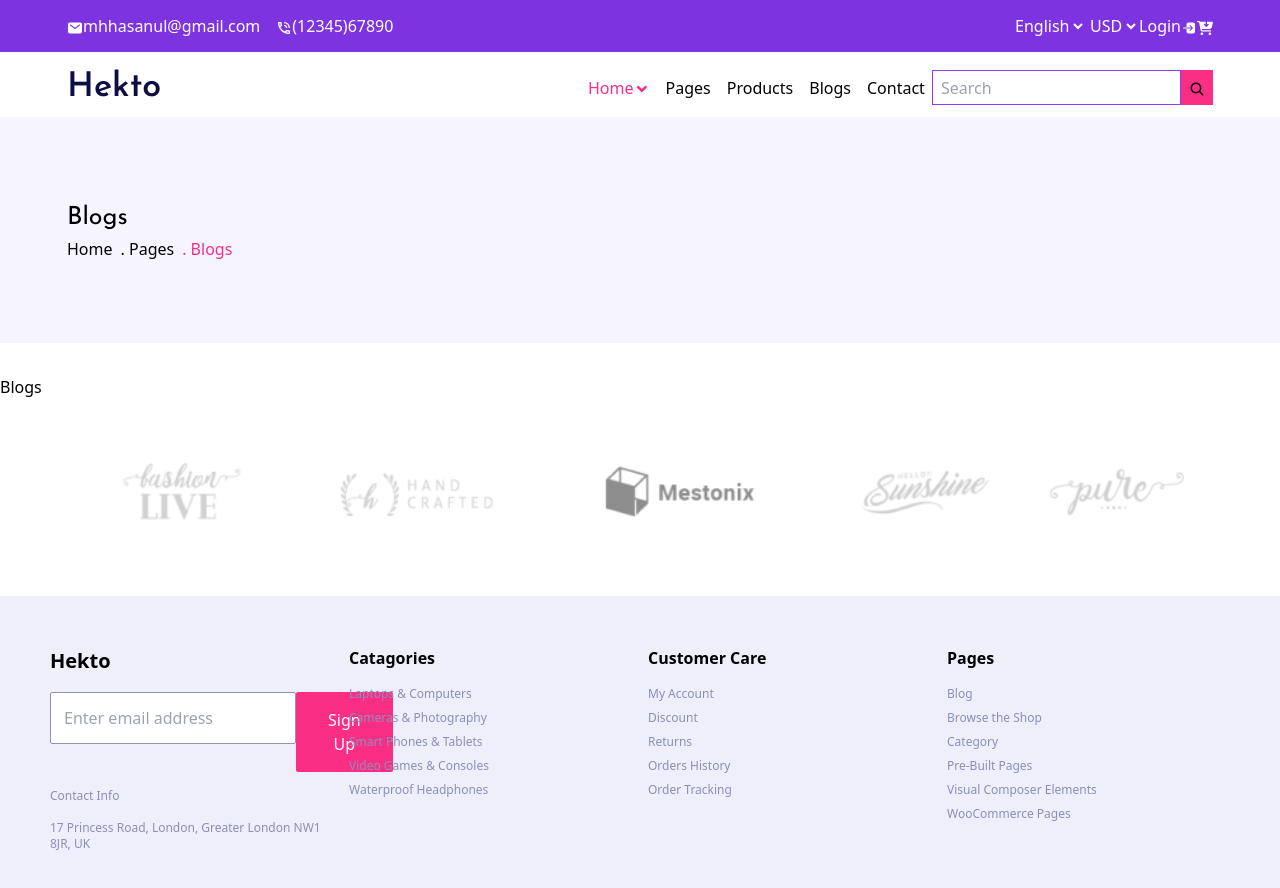
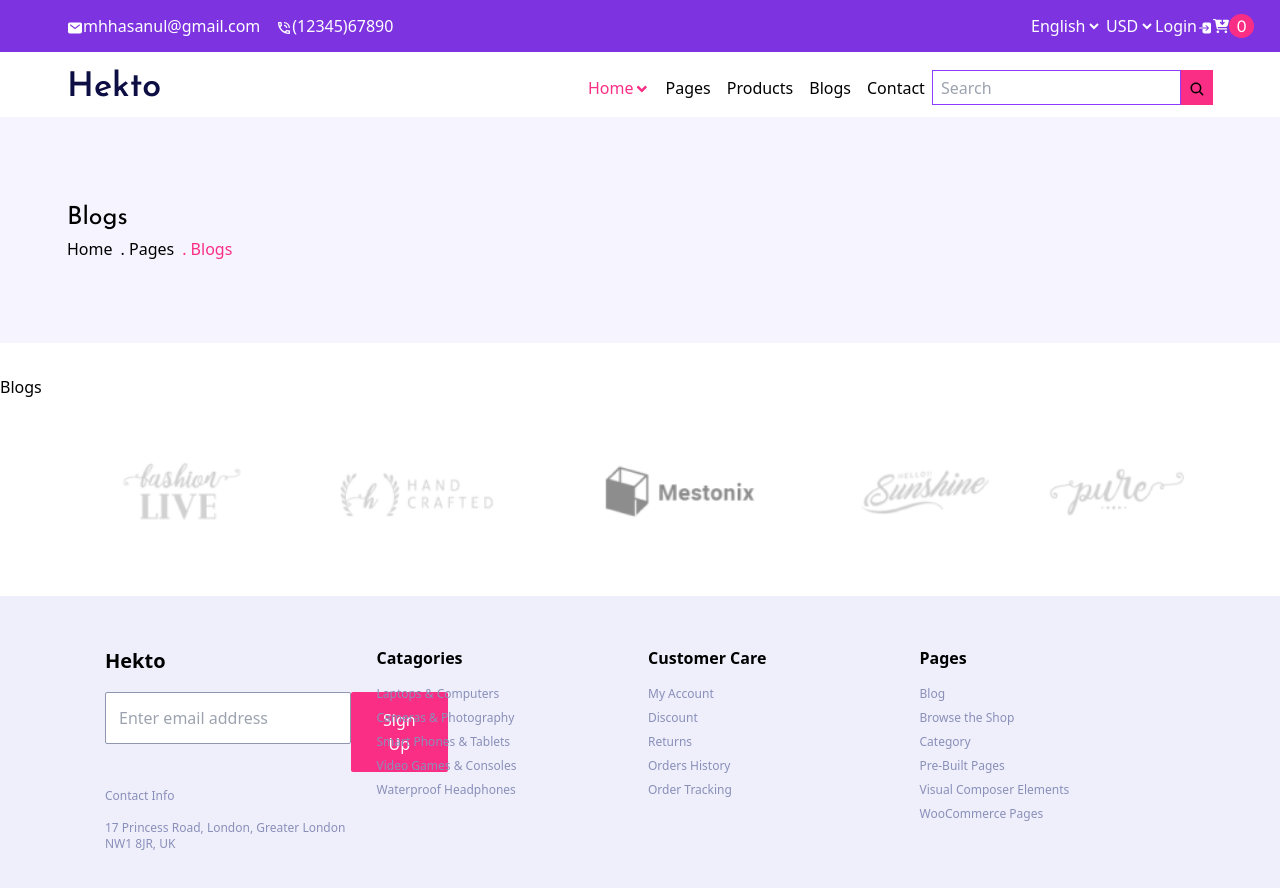
Before and after one commit to joblessgod/FigmaFireProject, a React (Vite) app: page /Blogs in a window 1280 px wide. Shown: the top 888 px of the page. Built offline with nearby package versions, Linux system fonts and the light colour scheme.

Commit message:
Some Changes
+ Loading Screen whenever any API calls
+ slug page api set up
+ related products on slug Page

```diff
--- a/src/App.jsx
+++ b/src/App.jsx
@@ -13,8 +13,9 @@ import Login from "./pages/Login";
 import Signup from "./pages/Signup";
 import Contact from "./pages/Contact";
 import Pages from "./pages/Pages";
-import Product from "./pages/products/Product";
-import Products from "./pages/products/Product";
+import LoadingScreen from "./components/Common/LoadingScreen";
+import Products from "./components/home/Product";
+import Cart from "./pages/Cart";
 
 const router = createBrowserRouter([
   {
@@ -26,16 +27,21 @@ const router = createBrowserRouter([
         element: <Home />,
       },
       {
-        path: "product",
-        element: <Products/>,
-      },
-      {
-        path: ":slug",
-        element: <Slug />,
+        path: "products",
+        children: [
+          {
+            path: ":slug",
+            element: <Slug />,
+          },
+        ],
       },
       {
         path: "pages",
         element: <Pages />,
+      },
+      {
+        path: "cart",
+        element: <Cart />,
       },
       {
         path: "blogs",
@@ -85,18 +91,7 @@ function App() {
   }, []);
 
   return (
-    <>
-      {isLoading ? (
-        <div className="flex h-screen items-center justify-center">
-          <button class="loader__btn">
-            <div class="loader"></div>
-            Loading
-          </button>
-        </div>
-      ) : (
-        <RouterProvider router={router} />
-      )}
-    </>
+    <>{isLoading ? <LoadingScreen /> : <RouterProvider router={router} />}</>
   );
 }
 
--- a/src/components/Common/Footer.jsx
+++ b/src/components/Common/Footer.jsx
@@ -2,8 +2,8 @@ import React from "react";
 
 export default function Footer() {
   return (
-    <>
-      <div className="grid grid-flow-row gap-4 bg-[#EEEFFB] p-[50px] sm:grid-cols-2 md:grid-cols-4 md:place-content-center">
+    <div className="bg-[#EEEFFB]">
+      <div className="grid grid-flow-row gap-4 container p-[50px] sm:grid-cols-2 md:grid-cols-4 md:place-content-center">
         <div className="flex flex-col gap-4">
           <p className="text-[20px] font-bold">Hekto</p>
           <div className="flex">
@@ -56,6 +56,6 @@ export default function Footer() {
           </ul>
         </div>
       </div>
-    </>
+    </div>
   );
 }
--- a/src/components/Common/Header.jsx
+++ b/src/components/Common/Header.jsx
@@ -16,6 +16,7 @@ import { setLogOut } from "../../redux/slice/user";
 
 export default function Header() {
   const user = useSelector((store) => store.user.value);
+  const cartItem = useSelector((store) => store.cart.value);
   const dispatch = useDispatch();
 
   const [isMenuOpen, setIsMenuOpen] = useState(false);
@@ -72,7 +73,7 @@ export default function Header() {
                       className="cursor-pointer"
                       onClick={() => {
                         dispatch(setLogOut());
-                        localStorage.removeItem("token")
+                        localStorage.removeItem("token");
                       }}
                     >
                       Logout{" "}
@@ -92,9 +93,14 @@ export default function Header() {
                 Wishlist <FaHeart className="inline-block" />
               </span> */}
 
-              <span className="font-sans">
-                <FaCartArrowDown className="inline-block" />
-              </span>
+              <Link className="relative" to={"/cart"}>
+                <span className="absolute flex items-center font-sans">
+                  <FaCartArrowDown className="inline-block" />
+                  <div className=" items-center rounded-[50%] bg-secondary px-2 text-center font-Lato text-[16px]">
+                    {cartItem.length}
+                  </div>
+                </span>
+              </Link>
             </div>
           </nav>
         </div>
--- /dev/null
+++ b/src/components/Common/LoadingScreen.jsx
@@ -0,0 +1,12 @@
+import React from "react";
+
+export default function LoadingScreen() {
+  return (
+    <div className="flex h-screen items-center justify-center">
+      <button class="loader__btn">
+        <div class="loader"></div>
+        Loading
+      </button>
+    </div>
+  );
+}
--- a/src/components/home/Home.jsx
+++ b/src/components/home/Home.jsx
@@ -2,7 +2,7 @@ import Banner from "./Banner";
 import "slick-carousel/slick/slick.css";
 import "slick-carousel/slick/slick-theme.css";
 import Slider from "react-slick";
-import Products from "../../pages/products/Product";
+import Products from "./Product";
 import axios from "axios";
 import React, { useEffect, useState } from "react";
 import Skeleton from "react-loading-skeleton";
@@ -95,7 +95,7 @@ export default function Home() {
         })}
       </Slider>
 
-      <div className="container grid   gap-4 py-[116px] sm:py-[130px] md:grid-cols-2 md:py-[148px] lg:grid-cols-4 lg:py-[166px] xl:py-[188px] xxl:py-[210px]">
+      <div className="container grid gap-4 py-[116px] sm:py-[130px] md:grid-cols-2 md:py-[148px] lg:grid-cols-4 lg:py-[166px] xl:py-[188px] xxl:py-[210px]">
         {products.map((el) => {
           return (
             <>
--- a/src/pages/products/Product.jsx
+++ b/src/components/home/Product.jsx
@@ -1,9 +1,12 @@
 import React from "react";
 import { FaCartPlus } from "react-icons/fa";
-import BreadCrumb from "../../components/Common/BreadCrumb";
+import { useDispatch } from "react-redux";
+// import BreadCrumb from "../Common/BreadCrumb";
 import { useNavigate } from "react-router-dom";
+import { addCartItem } from "../../redux/slice/cart";
 
 export default function Products(props) {
+  const dispatch = useDispatch();
   const navigate = useNavigate();
   return (
     <>
@@ -11,14 +14,15 @@ export default function Products(props) {
       navigate(`/products/${props.id}`)
     }}>
 
-      <div className=" group relative shadow-[0px_0px_25px_0px_rgba(0,0,0,0.1)]  ">
+      <div className="hover:cursor-pointer group relative shadow-[0px_0px_25px_0px_rgba(0,0,0,0.1)]  ">
         <div
           onClick={(e) => {
             e.stopPropagation();
+            dispatch(addCartItem(props))
           }}
           className=" absolute left-[11px] top-[11px] hidden h-[30px] w-[30px] items-center justify-center rounded-full border border-primary transition-all hover:cursor-pointer !hover:text-secondary group-hover:flex"
         >
-          <FaCartPlus className="text-primary " />
+          <FaCartPlus className="text-primary hover:text-secondary" />
         </div>
         <img
           src={props.image}
--- /dev/null
+++ b/src/pages/Cart.jsx
@@ -0,0 +1,23 @@
+import axios from 'axios'
+import React, { useEffect } from 'react'
+import { useSelector } from 'react-redux'
+
+export default function Cart() {
+    const cartItem = useSelector((store)=> store.cart.value)
+
+    useEffect(() => {
+    axios.get("")
+
+    }, [])
+  return (
+
+    <>
+    <div>
+        {JSON.stringify(cartItem)}
+
+
+
+    </div>
+    </>
+  )
+}
--- a/src/pages/products/Slug.jsx
+++ b/src/pages/products/Slug.jsx
@@ -1,7 +1,72 @@
-import React from 'react'
+import React, { useEffect, useState } from "react";
+import axios from "axios";
+import { useParams } from "react-router-dom";
+
+import Products from "../../components/home/Product";
+import LoadingScreen from "../../components/Common/LoadingScreen";
 
 export default function Slug() {
+  const [isLoading, setIsLoading] = useState(true);
+  const [relatedProduct, setRelatedProduct] = useState([]);
+
+  const [product, setProduct] = useState({});
+  const params = useParams();
+
+  useEffect(() => {
+    axios
+      .get(`https://ecommerce-sagartmg2.vercel.app/api/products/${params.slug}`)
+      .then((res) => {
+        setProduct(res.data.data);
+        setIsLoading(false);
+      });
+  }, []);
+
+  useEffect(() => {
+    axios
+      .get(`https://ecommerce-sagartmg2.vercel.app/api/products/trending`)
+      .then((res) => {
+        console.log(res.data.data);
+        setRelatedProduct(res.data.data);
+        setIsLoading(false);
+      });
+  }, []);
+
   return (
-    <div>Slug</div>
-  )
+    <>
+      <div className="container">
+        <div>
+          {isLoading ? (
+            <LoadingScreen />
+          ) : (
+            <div>
+              <div>Name: {product.name}</div>
+              <div>Price: ${product.price}</div>
+              <div>
+                Image: <img src={product.image} />
+              </div>
+            </div>
+          )}
+        </div>
+
+        <div className="text-center font-Lato text-[30px] underline">
+          Related Products
+          <div className=" grid gap-4 md:grid-cols-2 lg:grid-cols-4">
+            {relatedProduct.map((el) => {
+              return (
+                <>
+                  <Products
+                    key={el._id}
+                    id={el._id}
+                    name={el.name}
+                    price={el.price}
+                    image={el.image}
+                  />
+                </>
+              );
+            })}
+          </div>
+        </div>
+      </div>
+    </>
+  );
 }
--- a/src/redux/slice/cart.js
+++ b/src/redux/slice/cart.js
@@ -2,12 +2,34 @@ import { createSlice } from '@reduxjs/toolkit'
 export const CartSlice = createSlice({
     name: 'cart',
     initialState: {
-        value: null
+        value: [
+
+
+        ]
     },
     reducers: {
+        addCartItem: (state, action) => {
+            console.log("Added item in Cart");
+            let { name, _id, price, image } = action.payload
+
+
+            state.value.push(
+                {
+                    _id,
+                    name,
+                    price,
+                    image,
+                    quantity: "1",
+                }
+            )
+
+        },
+        resetCart: (state, action) => {
+            console.log("Cart Item reset!");
+        },
 
     }
 })
 
-export const { setReduxCart: setReduxCart, setLogOut } = CartSlice.actions
+export const { addCartItem, resetCart } = CartSlice.actions
 export default CartSlice.reducer
```
